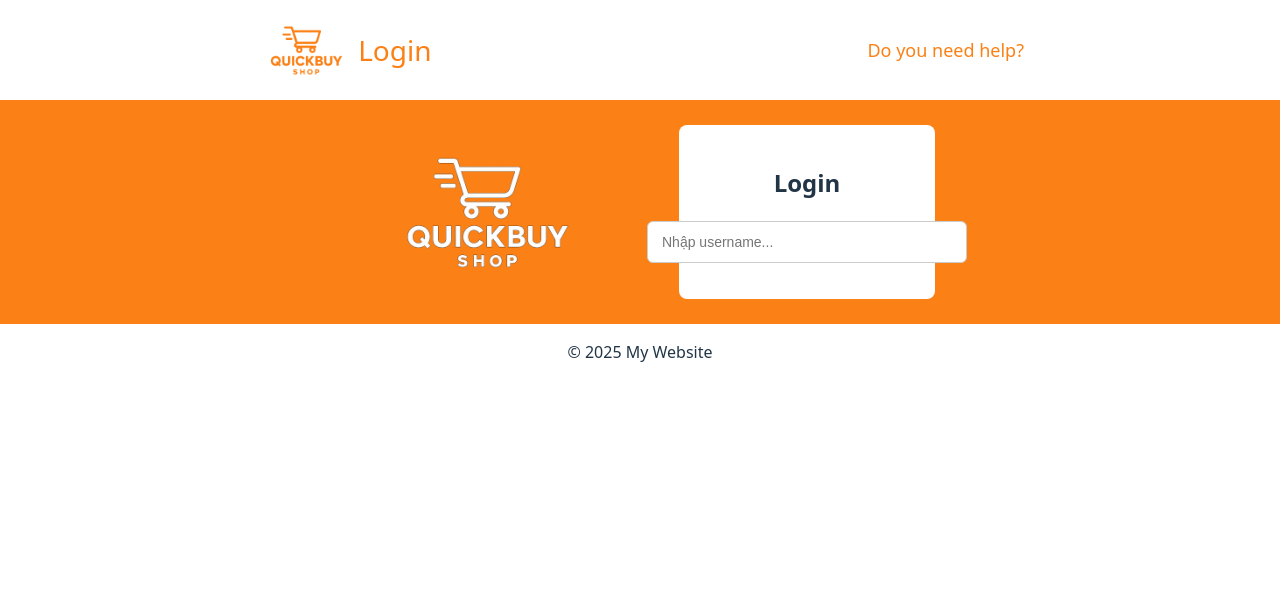
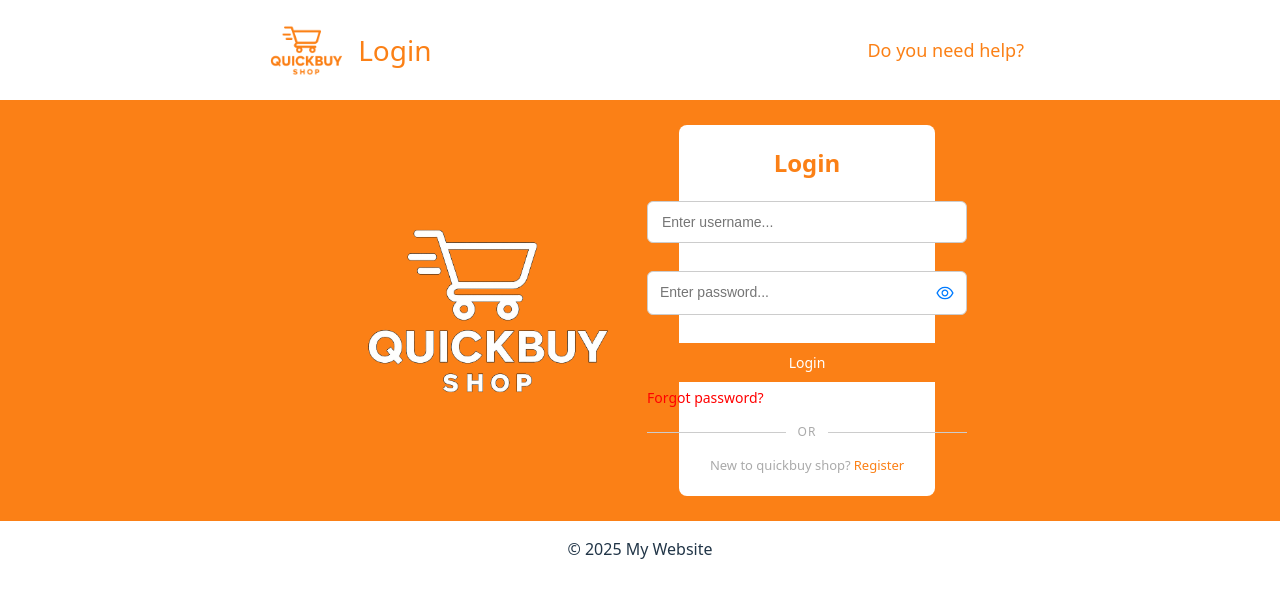
Before and after one commit to quocviet1150/DATN_FE, a React (Vite) app: page /login in a window 1280 px wide. Shown: the top 598 px of the page. Built offline with nearby package versions, Linux system fonts and the light colour scheme; no server answers.

Commit message:
create  login screen

```diff
--- a/package.json
+++ b/package.json
@@ -16,6 +16,7 @@
     "react": "^19.1.1",
     "react-dom": "^19.1.1",
     "react-i18next": "^15.6.1",
+    "react-icons": "^5.5.0",
     "react-router-dom": "^7.8.0"
   },
   "devDependencies": {
--- a/src/components/common/login/Login.css
+++ b/src/components/common/login/Login.css
@@ -33,3 +33,63 @@
     align-items: center;
     border-radius: 8px;
 }
+
+.login-title {
+    font-size: 24px;
+    color: #fb8016;
+    margin-bottom: 20px;
+    font-weight: bold;
+}
+
+.login-forgot-password {
+    color: red;
+    cursor: pointer;
+    font-size: 14px;
+    text-align: left;
+    margin-top: 5px;
+}
+
+.divider {
+    display: flex;
+    align-items: center;
+    text-align: center;
+    margin: 15px 0;
+}
+
+.divider::before,
+.divider::after {
+    content: "";
+    flex: 1;
+    border-bottom: 1px solid #ccc;
+}
+
+.divider:not(:empty)::before {
+    margin-right: 0.75em;
+}
+
+.divider:not(:empty)::after {
+    margin-left: 0.75em;
+}
+
+.divider span {
+    color: #aaa;
+    font-size: 12px;
+    letter-spacing: 1px;
+}
+
+.login-register {
+    display: flex;
+    justify-content: center;
+    font-size: 13px;
+    color: #aaa;
+    gap: 3px;
+}
+
+.register-link {
+    color: #fb8016;
+    cursor: pointer;
+
+    &:hover {
+        color: red;
+    }
+}
--- a/src/components/common/login/Login.tsx
+++ b/src/components/common/login/Login.tsx
@@ -1,17 +1,32 @@
 import { useEffect, useState } from "react";
+import { useTranslation } from "react-i18next";
+import { useNavigate } from "react-router-dom";
 import { login } from "../../../api/auth";
+import Button from "../../features/button/Button";
+import Input from "../../features/input/Input";
+import PasswordInput from "../../features/passwordInput/PasswordInput";
 import "./Login.css";
-import Input from "../../features/input/Input";
 
 export default function Login() {
-
-    const [username, setUsername] = useState("");
+    const navigate = useNavigate();
+    const { t } = useTranslation();
+    const [pw, setPw] = useState("");
+    const [err, setErr] = useState("");
+    const [usernameOrEmail, setUsernameOrEmail] = useState("");
 
     useEffect(() => {
         login({ email: "test@gmail.com", password: "123456" })
             .then(res => console.log(res.data))
             .catch(err => console.error(err));
     }, []);
+
+    const handleChange = (e) => {
+        setPw(e.target.value);
+    };
+
+    const handleClick = () => {
+        navigate("/register");
+    };
 
     return (
         <div className="page-content">
@@ -20,15 +35,38 @@ export default function Login() {
 
                 </div>
                 <div className="login-form">
-                    <h2>Login</h2>
+                    <div className="login-title">{t("login")}</div>
                     <form>
                         <Input
-                            label="Username"
-                            value={username}
-                            onChange={(e) => setUsername(e.target.value)}
-                            placeholder="Nhập username..."
+                            value={usernameOrEmail}
+                            onChange={(e) => setUsernameOrEmail(e.target.value)}
+                            placeholder={t("enter_username")}
                             style={{ width: "320px" }}
                         />
+
+                        <PasswordInput
+                            value={pw}
+                            onChange={handleChange}
+                            placeholder={t("enter_password")}
+                            error={err}
+                            width="100%"
+                            style={{ marginBottom: "40px", marginTop: "40px" }}
+                        />
+
+                        <Button width="100%" variant="login-often" onClick={() => alert("Primary")}>
+                            {t("login")}
+                        </Button>
+
+                        <div className="login-forgot-password">{t("forgot_password")}</div>
+
+                        <div className="divider">
+                            <span>{t("or")}</span>
+                        </div>
+
+                        <div className="login-register">
+                            <div>{t("new_to_quickbuy")}</div>
+                            <div className="register-link" onClick={handleClick}>{t("register")}</div>
+                        </div>
                     </form>
                 </div>
             </div>
--- /dev/null
+++ b/src/components/features/button/Button.css
@@ -0,0 +1,71 @@
+.btn {
+    font-size: 14px;
+    font-weight: 500;
+    padding: 10px 12px;
+    border-radius: 4px;
+    cursor: pointer;
+    border: none;
+    transition: all 0.2s ease;
+}
+
+.btn-primary {
+    background-color: #007bff;
+    color: #fff;
+}
+
+.btn-primary:hover:not(:disabled) {
+    background-color: #0069d9;
+}
+
+.btn-secondary {
+    background-color: #6c757d;
+    color: #fff;
+}
+
+.btn-secondary:hover:not(:disabled) {
+    background-color: #5a6268;
+}
+
+.btn-danger {
+    background-color: #dc3545;
+    color: #fff;
+}
+
+.btn-danger:hover:not(:disabled) {
+    background-color: #c82333;
+}
+
+.btn-outline {
+    background-color: transparent;
+    border: 1px solid #007bff;
+    color: #007bff;
+}
+
+.btn-outline:hover:not(:disabled) {
+    background-color: #007bff;
+    color: #fff;
+}
+
+.btn:disabled {
+    opacity: 0.6;
+    cursor: not-allowed;
+}
+
+.btn-login-often {
+    background-color: #fb8016;
+    color: #fff;
+    border: none;
+    outline: none;
+    cursor: pointer;
+}
+
+.btn-login-often:hover:not(:disabled) {
+    background-color: #e67315;
+}
+
+.btn-login-often:focus,
+.btn-login-often:active {
+    border: none;
+    outline: none;
+    box-shadow: none;
+}
--- /dev/null
+++ b/src/components/features/button/Button.jsx
@@ -0,0 +1,27 @@
+import React from "react";
+import "./Button.css";
+
+const Button = ({
+    children,
+    onClick,
+    type = "button",
+    variant = "primary",
+    disabled = false,
+    width = "auto",
+    className = "",
+    style = {}
+}) => {
+    return (
+        <button
+            type={type}
+            onClick={onClick}
+            className={`btn btn-${variant} ${className}`}
+            disabled={disabled}
+            style={{ width, ...style }}
+        >
+            {children}
+        </button>
+    );
+};
+
+export default Button;
--- a/src/components/features/input/Input.css
+++ b/src/components/features/input/Input.css
@@ -1,7 +1,7 @@
 .input-wrapper {
     display: flex;
     flex-direction: column;
-    margin-bottom: 16px;
+    margin-bottom: 28px;
     width: 100%;
 }
 
@@ -17,7 +17,7 @@
 
 .input-field:focus {
     outline: none;
-    border-color: #007bff;
+    border-color: #fb8016;
 }
 
 .input-error {
--- a/src/components/features/input/Input.jsx
+++ b/src/components/features/input/Input.jsx
@@ -1,8 +1,7 @@
 import React from "react";
-import "./Input.css"; // import file css riêng
+import "./Input.css";
 
 const Input = ({
-  label,
   value,
   onChange,
   type = "text",
--- /dev/null
+++ b/src/components/features/passwordInput/PasswordInput.css
@@ -0,0 +1,66 @@
+.pw-wrapper {
+    display: flex;
+    flex-direction: column;
+    margin-bottom: 28px;
+}
+
+.pw-label {
+    margin-bottom: 6px;
+    font-size: 14px;
+    color: #333;
+    font-weight: 500;
+}
+
+.pw-field-wrapper {
+    position: relative;
+    display: flex;
+    align-items: center;
+}
+
+.pw-input {
+    width: 100%;
+    box-sizing: border-box;
+    padding: 12px 40px 14px 12px;
+    border: 1px solid #ccc;
+    border-radius: 6px;
+    font-size: 14px;
+}
+
+.pw-input:focus {
+    outline: none;
+    border-color: #fb8016;
+}
+
+.pw-toggle-btn {
+    position: absolute;
+    right: 8px;
+    top: 50%;
+    transform: translateY(-50%);
+    background: transparent;
+    border: none;
+    cursor: pointer;
+    color: #007bff;
+    padding: 4px;
+    display: flex;
+    align-items: center;
+}
+
+.pw-toggle-btn:hover {
+    color: #fb8016;
+}
+
+.pw-has-error .pw-input {
+    border-color: #d9534f;
+}
+
+.pw-error-message {
+    margin-top: 6px;
+    font-size: 13px;
+    color: #d9534f;
+}
+
+.pw-toggle-btn:focus,
+.pw-toggle-btn:active {
+    outline: none;
+    border: none;
+}
--- /dev/null
+++ b/src/components/features/passwordInput/PasswordInput.jsx
@@ -0,0 +1,50 @@
+import React, { useState } from "react";
+import { AiOutlineEye, AiOutlineEyeInvisible } from "react-icons/ai"; // 👁️ icon
+import "./PasswordInput.css";
+
+const PasswordInput = ({
+    value,
+    onChange,
+    placeholder = "",
+    error = "",
+    width = "100%",
+    className = "",
+    id
+}) => {
+    const [visible, setVisible] = useState(false);
+
+    const toggleVisible = () => setVisible((v) => !v);
+    const inputId = id || `password-input-${Math.random().toString(36).substr(2, 9)}`;
+
+    return (
+        <div className={`pw-wrapper ${className}`} style={{ width }}>
+            <div className={`pw-field-wrapper ${error ? "pw-has-error" : ""}`}>
+                <input
+                    id={inputId}
+                    className="pw-input"
+                    type={visible ? "text" : "password"}
+                    value={value}
+                    onChange={onChange}
+                    placeholder={placeholder}
+                />
+
+                <button
+                    type="button"
+                    className="pw-toggle-btn"
+                    onClick={toggleVisible}
+                    aria-label={visible ? "Ẩn mật khẩu" : "Hiện mật khẩu"}
+                >
+                    {visible ? <AiOutlineEyeInvisible size={20} /> : <AiOutlineEye size={20} />}
+                </button>
+            </div>
+
+            {error && (
+                <p className="pw-error-message" id={`${inputId}-error`}>
+                    {error}
+                </p>
+            )}
+        </div>
+    );
+};
+
+export default PasswordInput;
--- a/src/i18n/locales/en.json
+++ b/src/i18n/locales/en.json
@@ -3,5 +3,13 @@
   "login": "Login",
   "register": "Register",
   "logout": "Logout",
-  "help": "Do you need help?"
+  "help": "Do you need help?",
+  "username": "Username",
+  "enter_username": "Enter username...",
+  "password": "Password",
+  "enter_password": "Enter password...",
+  "confirm_password": "Confirm password",
+  "forgot_password": "Forgot password?",
+  "or": "OR",
+  "new_to_quickbuy": "New to quickbuy shop?"
 }
--- a/src/i18n/locales/vi.json
+++ b/src/i18n/locales/vi.json
@@ -3,5 +3,13 @@
   "login": "Đăng nhập",
   "register": "Đăng ký",
   "logout": "Đăng xuất",
-  "help": "Bạn cần giúp đỡ?"
+  "help": "Bạn cần giúp đỡ?",
+  "username": "Tên đăng nhập",
+  "enter_username": "Nhập tên đăng nhập...",
+  "password": "Mật khẩu",
+  "enter_password": "Nhập mật khẩu...",
+  "confirm_password": "Xác nhận mật khẩu",
+  "forgot_password": "Quên mật khẩu?",
+  "or": "HOẶC",
+  "new_to_quickbuy": "Bạn mới biết đến quickbuy shop?"
 }
```
Also changed, not shown: 1 other file (tests, documents, lock files or other folders).
